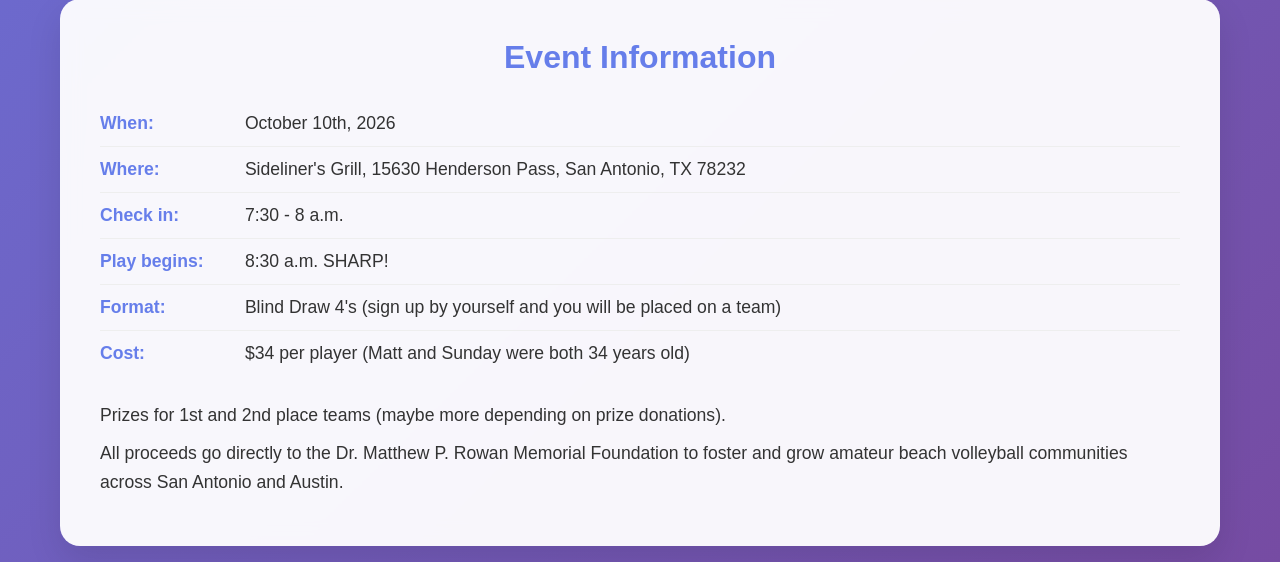
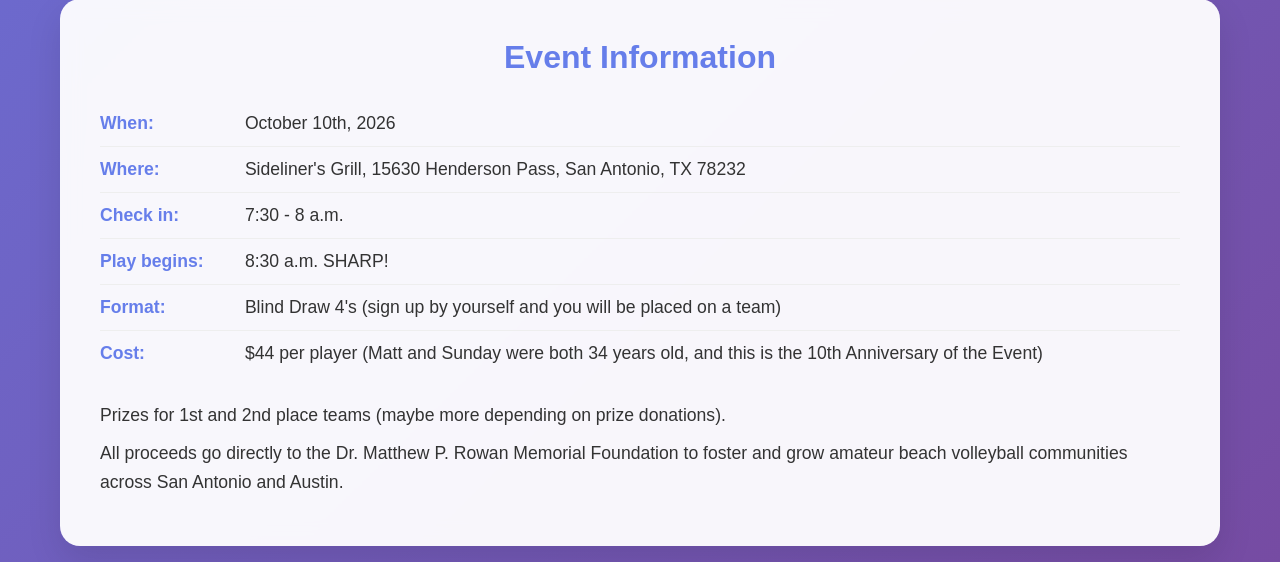
Before and after one commit to acemand23/Test_Run, a PHP site: page /btm/index.php in a window 1280 px wide. Shown: the part 1291-1853 px from the top of the page. Run offline with PHP 8.4, Linux system fonts and the light colour scheme.

Commit message:
btm: reconcile Cost to $44 (10th anniversary) to match prod edit
Prod (boomtownmemorial.com) had been edited directly to "$44 per player
(Matt and Sunday were both 34 years old, and this is the 10th Anniversary
of the Event)". Bring the repo/beta copy in line so the two stop drifting
and a future beta->prod deploy won't revert the price.

Co-Authored-By: Claude Opus 4.8 <noreply@anthropic.com>
Claude-Session: https://claude.ai/code/session_01GmHbUDY1Xv5rxwadKr2sqv

```diff
--- a/btm/index.php
+++ b/btm/index.php
@@ -476,7 +476,7 @@ $boomtown_when    = $boomtown_open->format('l, F j, Y') . ' at ' . $boomtown_ope
             <li><strong>Check in:</strong> 7:30 - 8 a.m.</li>
             <li><strong>Play begins:</strong> 8:30 a.m. SHARP!</li>
             <li><strong>Format:</strong> Blind Draw 4's (sign up by yourself and you will be placed on a team)</li>
-            <li><strong>Cost:</strong> $34 per player (Matt and Sunday were both 34 years old)</li>
+            <li><strong>Cost:</strong> $44 per player (Matt and Sunday were both 34 years old, and this is the 10th Anniversary of the Event)</li>
         </ul>
         <p>Prizes for 1st and 2nd place teams (maybe more depending on prize donations).</p>
         <p>All proceeds go directly to the Dr. Matthew P. Rowan Memorial Foundation to foster and grow amateur beach volleyball communities across San Antonio and Austin.</p>
```
